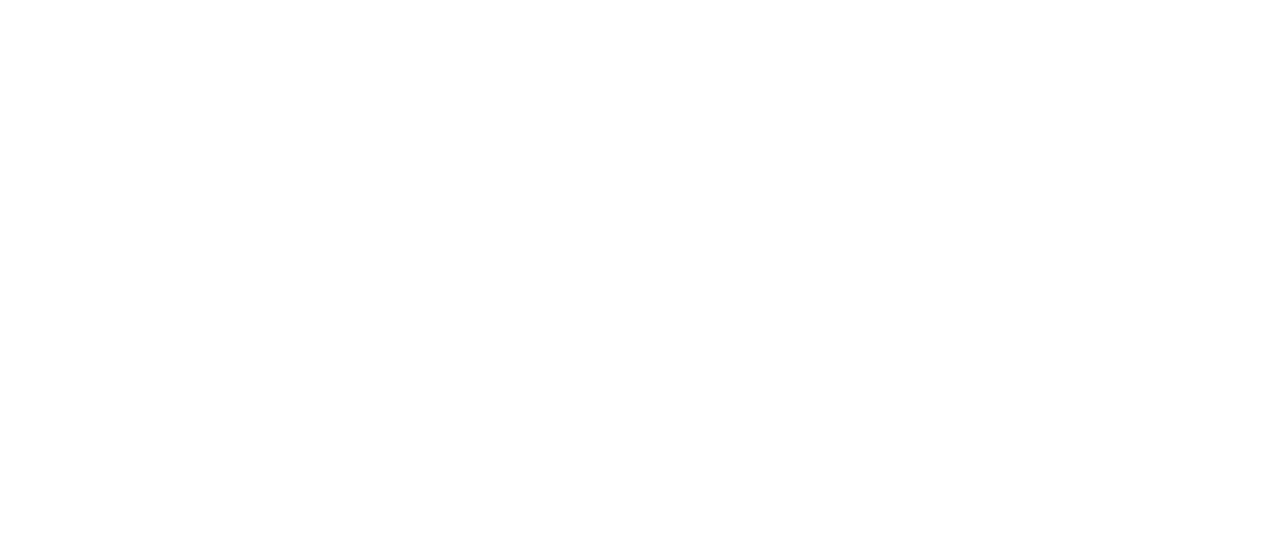
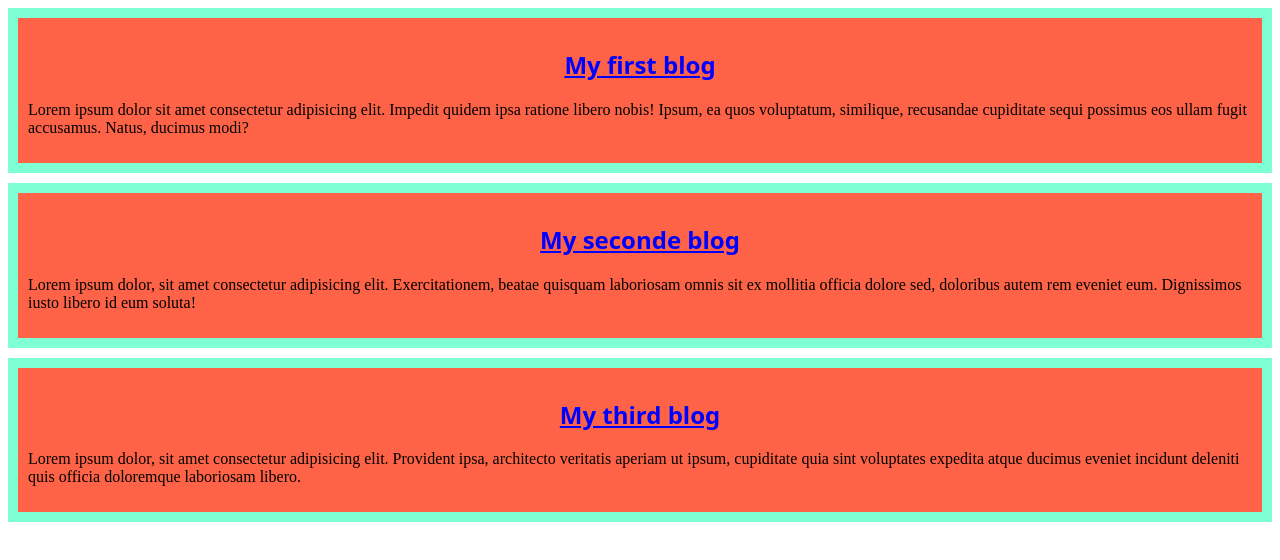
Before and after one commit to Ahmed-Tausif/Simple-website, a plain HTML site: page index.html in a window 1280 px wide. Drawn offline with Linux system fonts and the light colour scheme.

Commit message:
blog er css

```diff
--- a/index.html
+++ b/index.html
@@ -3,9 +3,20 @@
 <head>
     <meta charset="UTF-8">
     <meta name="viewport" content="width=device-width, initial-scale=1.0">
-    <title>Simple website</title>
+    <title>Simple website</title><link rel="stylesheet" href="styles/blog.css">
 </head>
 <body>
-
+    <div>
+        <h2>My first blog</h2>
+        <p>Lorem ipsum dolor sit amet consectetur adipisicing elit. Impedit quidem ipsa ratione libero nobis! Ipsum, ea quos voluptatum, similique, recusandae cupiditate sequi possimus eos ullam fugit accusamus. Natus, ducimus modi?</p>
+    </div>
+    <div>
+        <h2>My seconde blog</h2>
+        <p>Lorem ipsum dolor, sit amet consectetur adipisicing elit. Exercitationem, beatae quisquam laboriosam omnis sit ex mollitia officia dolore sed, doloribus autem rem eveniet eum. Dignissimos iusto libero id eum soluta!</p>
+    </div>
+    <div>
+        <h2>My third blog</h2>
+        <p>Lorem ipsum dolor, sit amet consectetur adipisicing elit. Provident ipsa, architecto veritatis aperiam ut ipsum, cupiditate quia sint voluptates expedita atque ducimus eveniet incidunt deleniti quis officia doloremque laboriosam libero.</p>
+    </div>
 </body>
 </html>
--- /dev/null
+++ b/styles/blog.css
@@ -0,0 +1,12 @@
+div{
+    background-color: tomato;
+    margin-bottom: 10px;
+    padding: 10px;
+    border: 10px solid aquamarine;
+}
+h2{
+    color: blue;
+    font-family:system-ui, -apple-system, BlinkMacSystemFont, 'Segoe UI', Roboto, Oxygen, Ubuntu, Cantarell, 'Open Sans', 'Helvetica Neue', sans-serif;
+    text-decoration: underline;
+    text-align: center
+}
```
